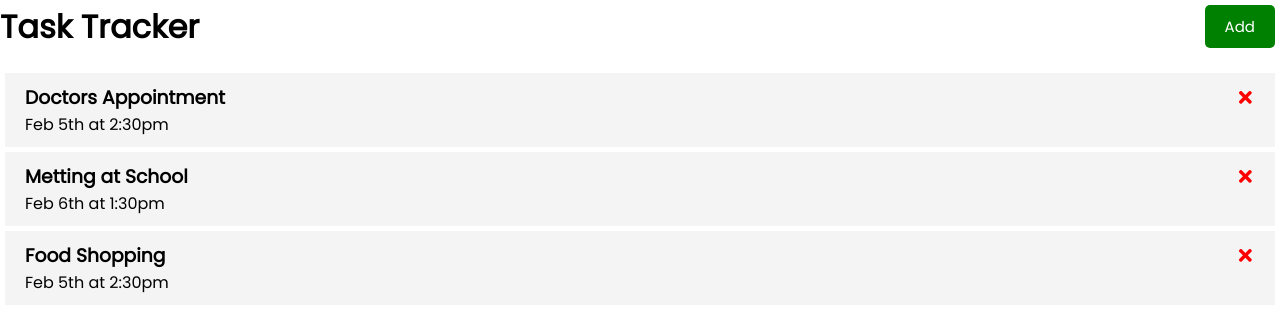
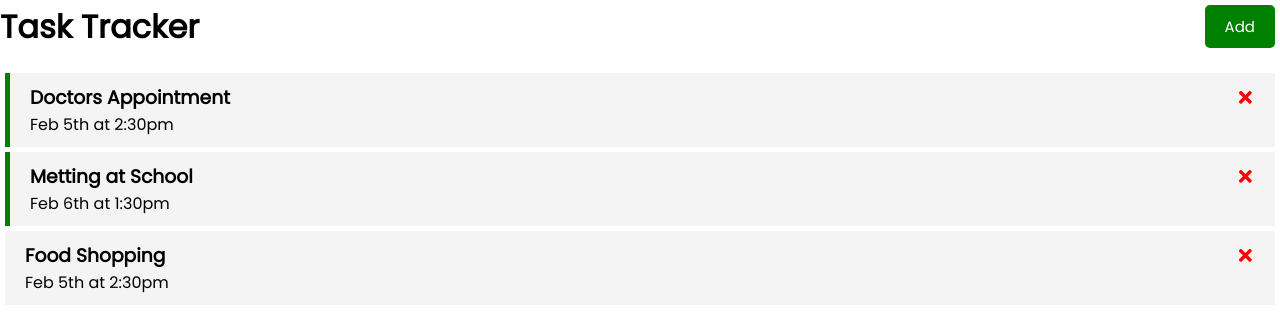
Before and after one commit to tenthin/reactjs, a React (Create React App) app: page / in a window 1280 px wide. Shown: the top 332 px of the page. Built offline with nearby package versions, Linux system fonts and the light colour scheme.

Commit message:
toggle the task with colors

```diff
--- a/src/App.js
+++ b/src/App.js
@@ -29,14 +29,21 @@ const deleteTask = (id) => {
   setTasks(tasks.filter((task) => task.id !==id))
 }
 
-
+// Toggle Reminder
+const toggleReminder = (id) => {
+  setTasks(
+    tasks.map((task) =>
+      task.id === id ? {...task, reminder:
+      !task.reminder } : task))
+  console.log(id)
+}
 
   return (
     <div className='Container'>
       <Header />
       {tasks.length > 0 ? (
       <Tasks tasks={tasks} onDelete=
-      {deleteTask}/>)
+      {deleteTask} onToggle={toggleReminder}/>)
       :( 'No Tasks To Show'
       )}
     </div>
--- a/src/components/Task.js
+++ b/src/components/Task.js
@@ -1,9 +1,10 @@
 import { FaTimes } from 'react-icons/fa'
 
 
-const Task = ({ task , onDelete}) => {
+const Task = ({ task , onDelete, onToggle}) => {
     return (
-        <div className='task'>
+        <div className={`task ${task.reminder ? 'reminder' :''}`} onDoubleClick={() =>
+            onToggle(task.id)}>
             <h3>{task.text} <FaTimes style={{color:'red',
             cursor: 'pointer' }}
             onClick={() => onDelete(task.id)} />
--- a/src/components/Tasks.js
+++ b/src/components/Tasks.js
@@ -1,11 +1,11 @@
 import Task from './Task'
 
-const Tasks = ({tasks,onDelete}) => {
+const Tasks = ({tasks,onDelete, onToggle}) => {
       return (
         <>
          {tasks.map((task) => (
          <Task key={task.id} task={task}
-         onDelete={onDelete} />
+         onDelete={onDelete} onToggle={onToggle} />
          ))}
         </>
     )
```
